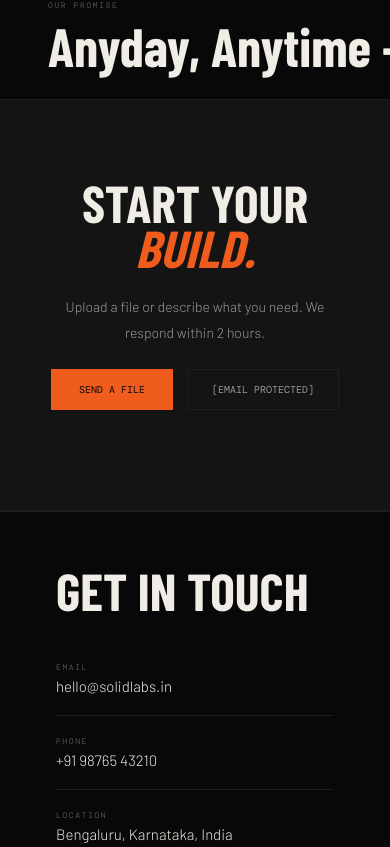
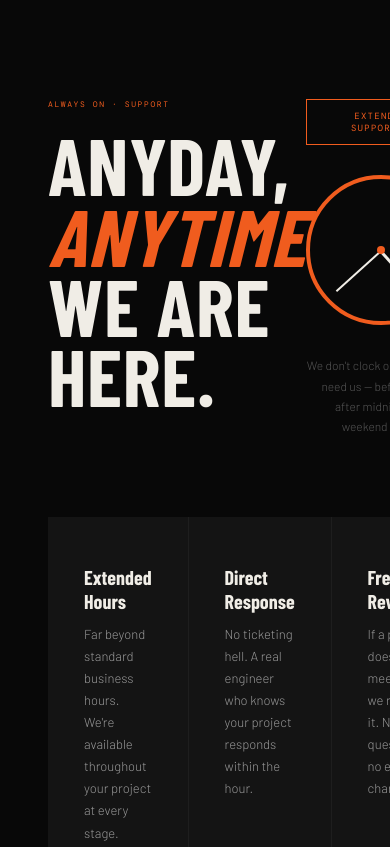
Before and after one commit to solid-labs-3d/solidlabs-website, a React (Vite) app: page / in a window 390 px wide. Shown: the part 5297-6144 px from the top of the page. Built offline with nearby package versions, Linux system fonts and the light colour scheme; a web font is replaced by a local one.

Commit message:
updated infosection support section

```diff
--- a/src/components/home/InfoSection.jsx
+++ b/src/components/home/InfoSection.jsx
@@ -2,6 +2,7 @@ import { useNavigate } from "react-router-dom";
 import styled from "styled-components";
 import { SectionHeader } from "../Shared";
 import TrustedSection from "./TrustedSection";
+import SupportSection from "./SupportSection";
 
 /* ───────────────── SHARED SECTION PAD ───────────────── */
 
@@ -389,6 +390,7 @@ export default function InfoSection() {
         </RevGrid>
       </SecPad>
       <TrustedSection />
+      <SupportSection />
     </>
   );
 }
--- /dev/null
+++ b/src/components/home/SupportSection.jsx
@@ -0,0 +1,252 @@
+import { useNavigate } from "react-router-dom";
+import styled, { keyframes } from "styled-components";
+
+/* ───────────────── ROTATION ANIMATION ───────────────── */
+
+const rotate1 = keyframes`
+  from { transform: rotate(0deg); }
+  to { transform: rotate(360deg); }
+`;
+
+const rotate2 = keyframes`
+  from { transform: rotate(90deg); }
+  to { transform: rotate(450deg); }
+`;
+
+/* ───────────────── WRAPPER ───────────────── */
+
+const Support = styled.section`
+  padding: 120px 48px 0;
+  background: var(--blk);
+  display: flex;
+  flex-direction: column;
+`;
+
+/* ───────────────── TOP AREA ───────────────── */
+
+const SupportTop = styled.div`
+  display: flex;
+  justify-content: space-between;
+  align-items: flex-start;
+  margin-bottom: 80px;
+`;
+
+const Left = styled.div`
+  display: flex;
+  flex-direction: column;
+`;
+
+const Eyebrow = styled.div`
+  font-family: var(--ff-mono);
+  font-size: 8px;
+  letter-spacing: .2em;
+  text-transform: uppercase;
+  color: var(--or);
+  margin-bottom: 20px;
+`;
+
+const BigText = styled.h2`
+  font-family: var(--ff-cond);
+  font-weight: 900;
+  font-size: clamp(80px,10vw,150px);
+  line-height: .88;
+  letter-spacing: .01em;
+  margin: 0;
+
+  span.orange {
+    color: var(--or);
+    font-style: italic;
+  }
+`;
+
+const Right = styled.div`
+  display: flex;
+  flex-direction: column;
+  align-items: flex-end;
+  gap: 30px;
+  max-width: 320px;
+`;
+
+const SupportBtn = styled.button`
+  border: 1px solid var(--or);
+  background: transparent;
+  color: var(--or);
+  padding: 10px 22px;
+  font-family: var(--ff-mono);
+  font-size: 9px;
+  letter-spacing: .14em;
+  text-transform: uppercase;
+  cursor: pointer;
+`;
+
+const ClockWrap = styled.div`
+  position: relative;
+  width: 150px;
+  height: 150px;
+`;
+
+const ClockCircle = styled.div`
+  width: 100%;
+  height: 100%;
+  border-radius: 50%;
+  border: 4px solid var(--or);
+  position: relative;
+`;
+
+const Hand1 = styled.div`
+  position: absolute;
+  top: 50%;
+  left: 50%;
+  width: 40px;
+  height: 3px;
+  background: #f0ede6;
+  transform-origin: left center;
+  animation: ${rotate1} 6s linear infinite;
+`;
+
+const Hand2 = styled.div`
+  position: absolute;
+  top: 50%;
+  left: 50%;
+  width: 60px;
+  height: 2px;
+  background: #f0ede6;
+  transform-origin: left center;
+  animation: ${rotate2} 6s linear infinite;
+`;
+
+const CenterDot = styled.div`
+  position: absolute;
+  width: 8px;
+  height: 8px;
+  background: var(--or);
+  border-radius: 50%;
+  top: 50%;
+  left: 50%;
+  transform: translate(-50%, -50%);
+`;
+
+const Desc = styled.p`
+  font-size: 12px;
+  color: var(--g3);
+  line-height: 1.7;
+  text-align: right;
+`;
+
+/* ───────────────── GRID ───────────────── */
+
+const Grid = styled.div`
+  display: grid;
+  grid-template-columns: repeat(4,1fr);
+  gap: 1px;
+  background: var(--s2);
+`;
+
+const Card = styled.div`
+  background: var(--s1);
+  padding: 48px 36px;
+  display: flex;
+  flex-direction: column;
+`;
+
+const CardTitle = styled.div`
+  font-family: var(--ff-cond);
+  font-weight: 800;
+  font-size: 20px;
+  color: var(--wht);
+  margin-bottom: 10px;
+`;
+
+const CardDesc = styled.div`
+  font-size: 13px;
+  color: var(--g5);
+  line-height: 1.7;
+  flex: 1;
+  margin-bottom: 30px;
+`;
+
+const CardFooter = styled.div`
+  font-family: var(--ff-mono);
+  font-size: 9px;
+  letter-spacing: .14em;
+  color: var(--or);
+  border-top: 1px solid var(--s2);
+  padding-top: 15px;
+`;
+
+/* ───────────────── COMPONENT ───────────────── */
+
+export default function SupportSection() {
+  const nav = useNavigate();
+
+  return (
+    <Support>
+
+      <SupportTop>
+        <Left>
+          <Eyebrow>ALWAYS ON · SUPPORT</Eyebrow>
+          <BigText>
+            ANYDAY,<br />
+            <span className="orange">ANYTIME</span><br />
+            WE ARE<br />
+            HERE.
+          </BigText>
+        </Left>
+
+        <Right>
+          <SupportBtn onClick={() => nav("/learn")}>
+            EXTENDED SUPPORT →
+          </SupportBtn>
+
+          <ClockWrap>
+            <ClockCircle>
+              <Hand1 />
+              <Hand2 />
+              <CenterDot />
+            </ClockCircle>
+          </ClockWrap>
+
+          <Desc>
+            We don't clock out. When you need us — before a launch,
+            after midnight, over the weekend — we're here.
+          </Desc>
+        </Right>
+      </SupportTop>
+
+      <Grid>
+        <Card>
+          <CardTitle>Extended Hours</CardTitle>
+          <CardDesc>
+            Far beyond standard business hours. We're available throughout your project at every stage.
+          </CardDesc>
+          <CardFooter>Mon–Sat · 8am – 10pm IST</CardFooter>
+        </Card>
+
+        <Card>
+          <CardTitle>Direct Response</CardTitle>
+          <CardDesc>
+            No ticketing hell. A real engineer who knows your project responds within the hour.
+          </CardDesc>
+          <CardFooter>Avg response · &lt;60 min</CardFooter>
+        </Card>
+
+        <Card>
+          <CardTitle>Free Revisions</CardTitle>
+          <CardDesc>
+            If a print doesn't meet spec, we reprint it. No questions, no extra charges.
+          </CardDesc>
+          <CardFooter>Reprints within · 12 hours</CardFooter>
+        </Card>
+
+        <Card>
+          <CardTitle>Pan-India Reach</CardTitle>
+          <CardDesc>
+            Shipping to every pin code. Same-day dispatch for orders confirmed before 2pm IST.
+          </CardDesc>
+          <CardFooter>Same day dispatch · Before 2pm</CardFooter>
+        </Card>
+      </Grid>
+
+    </Support>
+  );
+}
```
